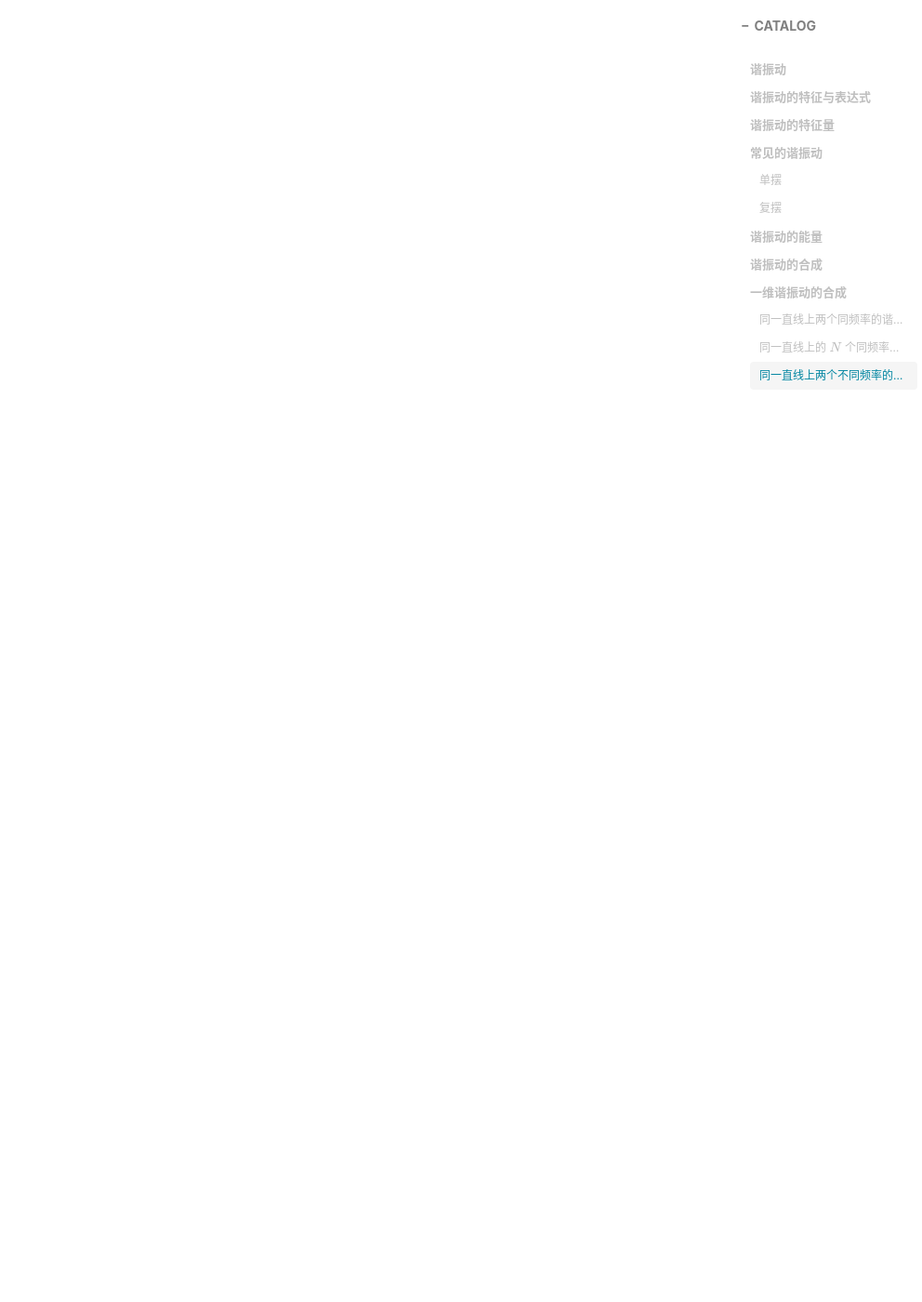
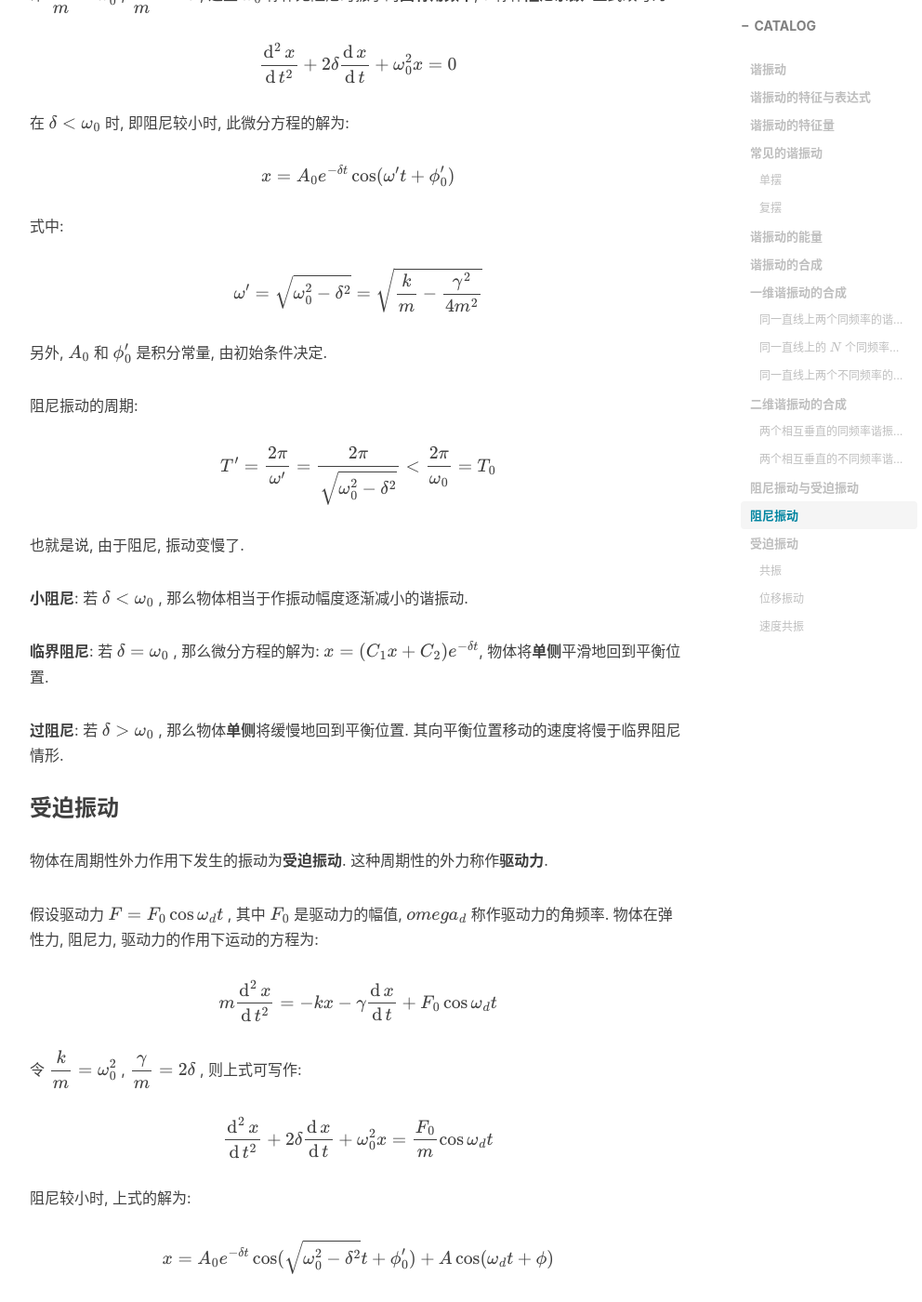
Before and after one commit to Coekjan/coekjan.github.io, a Jekyll site: the page built from _posts/2020-12-30-Vibration.md, in a window 1280 px wide and 1400 px high, scrolled down 9687 px. Shown: the whole window at 93% size, without its empty margins (233-1225 px from the left). Built offline with Jekyll 4.4.1, drawn with Linux system fonts in a browser that asks for light colours; nearby versions of some CDN libraries; comment, search, counter and statistics services are not loaded; some of the changed text lies outside the part shown.

Commit message:
Update 2020-12-30-Vibration.md

```diff
--- a/_posts/2020-12-30-Vibration.md
+++ b/_posts/2020-12-30-Vibration.md
@@ -200,10 +200,10 @@ $$
 考虑两个谐振动:
 
 $$
-\begin{aligned}
+\left\{\begin{aligned}
     x_1&=A_1\cos(\omega t+\phi_{01})\\
     x_2&=A_2\cos(\omega t+\phi_{02})
-\end{aligned}
+\end{aligned}\right.
 $$
 
 一个质点若同时参与这两个谐振动, 则有合位移:
@@ -317,3 +317,169 @@ $$
 $$
 
 ![]({{ '/img/SHM-BeatComb.svg' | prepend: site.baseurl}})
+
+### 二维谐振动的合成
+
+#### 两个相互垂直的同频率谐振动合成
+
+考虑两个谐振动:
+
+$$
+\left\{\begin{aligned}
+    x&=A_1\cos(\omega t+\phi_{01})\\
+    y&=A_2\cos(\omega t+\phi_{02})
+\end{aligned}\right.
+$$
+
+把参量 $t$ 消去, 得到轨迹方程:
+
+$$
+\frac{x^2}{A_1^2}+\frac{y^2}{A_2^2}-2\frac{xy}{A_1A_2}\cos(\phi_{01}-\phi_{02})=\sin^2(\phi_{01}-\phi_{02})
+$$
+
+若两振动同相 $\phi_{01}=\phi_{02}+k\pi\:(k=0,\pm1,\pm2,\dotsm)$ . 上式化为:
+
+$$
+\frac{x}{A_1}\pm\frac{y}{A_2}=0
+$$
+
+是一条直线.
+
+若两振动不同相, 则上式为椭圆方程.
+
+#### 两个相互垂直的不同频率谐振动合成
+
+若两个振动频率相差很大, 且有简单整数比, 可以得到稳定的封闭图线, 称这些图线为**李萨如图形**. 若李萨如图形在横轴上有 $n_x$ 个交点, 在纵轴上有 $n_y$ 个交点, 则有:
+
+$$
+\frac{n_x}{n_y}=\frac{\nu_y}{\nu_x}
+$$
+
+注意, 选取轴线时要使得交点数**极大**.
+
+## 阻尼振动与受迫振动
+
+### 阻尼振动
+
+对于一个存在阻尼的振动系统, 当速度不太大时, 可以认为阻尼力与速度大小成正比:
+
+$$
+F_f=-\gamma\frac{\operatorname{d}x}{\operatorname{d}t}
+$$
+
+其中 $\gamma$ 称作阻尼系数.
+
+设质量为 $m$ 的物体, 在弹性力(或准弹性力)和阻尼力的共同作用下运动, 则物体的运动方程为:
+
+$$
+m\frac{\operatorname{d}^2x}{\operatorname{d}t^2}=-kx-\gamma\frac{\operatorname{d}x}{\operatorname{d}t}
+$$
+
+命 $\displaystyle\frac{k}{m}=\omega_0^2$ , $\displaystyle\frac{\gamma}{m}=2\delta$ , 这里 $\omega_0$ 称作无阻尼时振子的**固有角频率**, $\delta$ 称作**阻尼系数**. 上式改写为:
+
+$$
+\frac{\operatorname{d}^2x}{\operatorname{d}t^2}+2\delta\frac{\operatorname{d}x}{\operatorname{d}t}+\omega_0^2x=0
+$$
+
+在 $\delta < \omega_0$ 时, 即阻尼较小时, 此微分方程的解为:
+
+$$
+x=A_0e^{-\delta t}\cos(\omega't+\phi_0')
+$$
+
+式中:
+
+$$
+\omega'=\sqrt{\omega_0^2-\delta^2}=\sqrt{\frac{k}{m}-\frac{\gamma^2}{4m^2}}
+$$
+
+另外, $A_0$ 和 $\phi_0'$ 是积分常量, 由初始条件决定.
+
+阻尼振动的周期:
+
+$$
+T'=\frac{2\pi}{\omega'}=\frac{2\pi}{\sqrt{\omega_0^2-\delta^2}}<\frac{2\pi}{\omega_0}=T_0
+$$
+
+也就是说, 由于阻尼, 振动变慢了.
+
+**小阻尼**: 若 $\delta < \omega_0$ , 那么物体相当于作振动幅度逐渐减小的谐振动.
+
+**临界阻尼**: 若 $\delta = \omega_0$ , 那么微分方程的解为: $x=(C_1x+C_2)e^{-\delta t}$, 物体将**单侧**平滑地回到平衡位置.
+
+**过阻尼**: 若 $\delta > \omega_0$ , 那么物体**单侧**将缓慢地回到平衡位置. 其向平衡位置移动的速度将慢于临界阻尼情形.
+
+### 受迫振动
+
+物体在周期性外力作用下发生的振动为**受迫振动**. 这种周期性的外力称作**驱动力**.
+
+假设驱动力 $F=F_0\cos\omega_dt$ , 其中 $F_0$ 是驱动力的幅值, $omega_d$ 称作驱动力的角频率. 物体在弹性力, 阻尼力, 驱动力的作用下运动的方程为:
+
+$$
+m\frac{\operatorname{d}^2x}{\operatorname{d}t^2}=-kx-\gamma\frac{\operatorname{d}x}{\operatorname{d}t}+F_0\cos\omega_dt
+$$
+
+令 $\displaystyle\frac{k}{m}=\omega_0^2$ , $\displaystyle\frac{\gamma}{m}=2\delta$ , 则上式可写作:
+
+$$
+\frac{\operatorname{d}^2x}{\operatorname{d}t^2}+2\delta\frac{\operatorname{d}x}{\operatorname{d}t}+\omega_0^2x=\frac{F_0}{m}\cos\omega_dt
+$$
+
+阻尼较小时, 上式的解为:
+
+$$
+x=A_0e^{-\delta t}\cos(\sqrt{\omega_0^2-\delta^2}t+\phi_0')+A\cos(\omega_dt+\phi)
+$$
+
+此式表示受迫振动一开始时是由一个减幅振动和一个等幅振动合成的, 比较复杂. 而经过一段时间后, 第一项可以忽略不计, 振动达到稳态:
+
+$$
+x=A\cos(\omega_dt+\phi)
+$$
+
+理论计算得到:
+
+$$
+\left\{\begin{aligned}
+    A&=\frac{F_0}{m\sqrt{(\omega_0^2-\omega_d^2)^2+4\delta^2\omega_d^2}}\\
+    \phi&=\arctan\left(-\frac{2\delta\omega_d}{\omega_0^2-\omega_d^2}\right)
+\end{aligned}\right.
+$$
+
+稳态时, 物体速度:
+
+$$
+v=v_m\cos\left(\omega_dt+\phi+\frac{\pi}{2}\right)
+$$
+
+其中:
+
+$$
+v_m=\frac{\omega_d F_0}{m\sqrt{(\omega_0^2-\omega_d^2)^2+4\delta^2\omega_d^2}}
+$$
+
+从上述分析结果来看, 受迫振动有以下特征:
+1. 角频率是驱动力的角频率, 而不是振子的固有角频率;
+2. 受迫振动的振幅依赖于振子的性质, 阻尼的大小和驱动力的特征, 而不是决定于振子的初始状态.
+
+#### 共振
+
+##### 位移振动
+
+振幅达到最大的现象称为**位移共振**. 即令 $\displaystyle\frac{\operatorname{d}A}{\operatorname{d}\omega_d}=0$ , 得到共振角频率:
+
+$$
+\omega_r=\sqrt{\omega_0^2-2\delta^2}
+$$
+
+可见位移共振时, 驱动力的角频率略小于系统的固有角频率. 阻尼越小, 共振角频率越接近于固有角频率, 共振振幅越大.
+
+##### 速度共振
+
+速度达到最大的现象称为**速度共振**. 即令 $\displaystyle\frac{\operatorname{d}v_m}{\operatorname{d}\omega_d}=0$ , 得到共振角频率:
+
+$$
+\omega_r=\omega_0
+$$
+
+可见"频率相等时共振"的说法是指速度共振, 但是阻尼很小时, 速度共振和位移共振可以不加区分.
```
